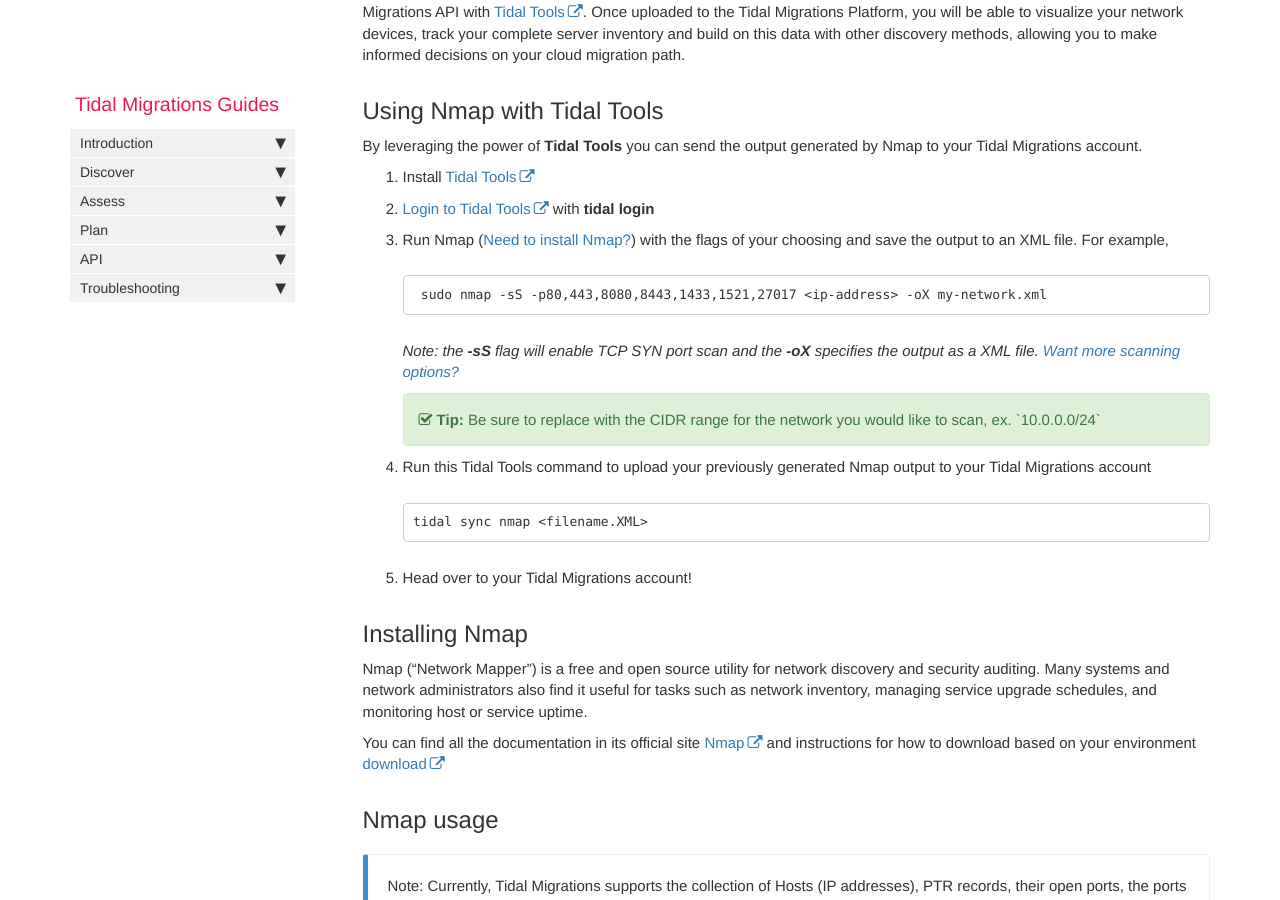
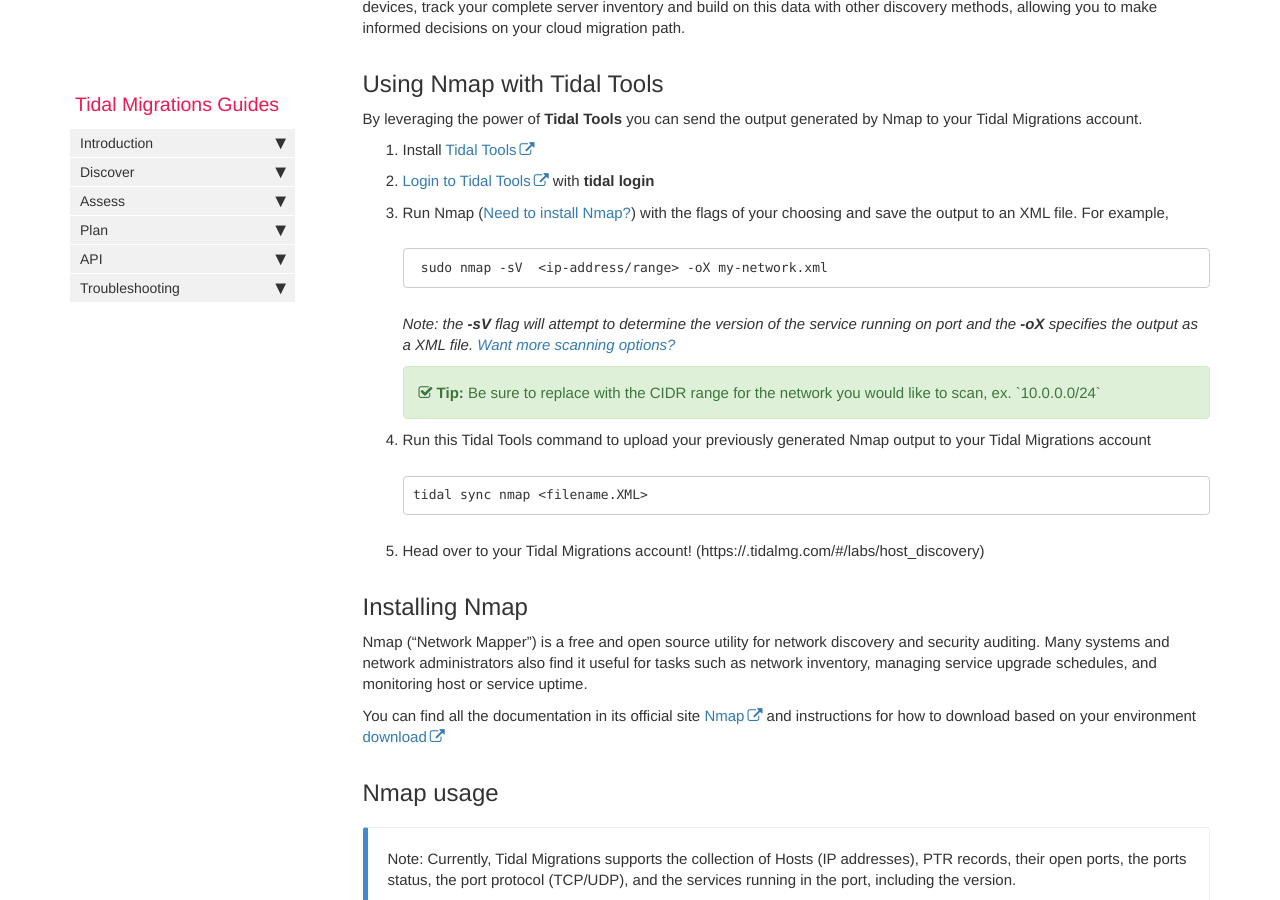
Before and after one commit to tidalmigrations/tidalmigrations.github.io, a Jekyll site: the page built from pages/user guides/discover_nmap.md, in a window 1280 px wide and 900 px high, scrolled down 576 px. Built offline with Jekyll 4.4.1, drawn with Linux system fonts in a browser that asks for light colours; nearby versions of some CDN libraries; comment, search, counter and statistics services are not loaded; some of the changed text lies outside the part shown.

Commit message:
adjust wording

````diff
--- a/pages/user guides/discover_nmap.md
+++ b/pages/user guides/discover_nmap.md
@@ -1,12 +1,11 @@
 ---
-title: Discover your Hosts with Nmap
+title: Host discovery with Nmap
 keywords: nmap, ip, address, api, services
 last_updated: September 2020
 summary: "How to use nmap to scan your network"
 sidebar: main_sidebar
 permalink: discover-nmap.html
 ---
-
 
 
 As part of your cloud migration journey it is important to have all the tools at your disposal. In addition to [the other discovery methods](https://guides.tidalmg.com), you can use [Nmap](https://nmap.org/) to facilitate a part of the discovery process.
@@ -25,19 +24,16 @@ By leveraging the power of **Tidal Tools** you can send the output generated by
 2. [Login to Tidal Tools](https://guides.tidalmg.com/tidal-tools.html#login) with **tidal login**
 3. Run Nmap ([Need to install Nmap?](#installing-nmap)) with the flags of your choosing and save the output to an XML file. For example,
     ```
-    sudo nmap -sS -p80,443,8080,8443,1433,1521,27017 <ip-address> -oX my-network.xml
+    sudo nmap -sV  <ip-address/range> -oX my-network.xml
     ```
-    _Note: the **-sS** flag will enable TCP SYN port scan and the **-oX** specifies the output as a XML file. [Want more scanning options?](#nmap-usage)_
+    _Note: the **-sV** flag will attempt to determine the version of the service running on port and the **-oX** specifies the output as a XML file. [Want more scanning options?](#nmap-usage)_
     {% include tip.html content="Be sure to replace <ip-address> with the CIDR range for the network you would like to scan, ex. `10.0.0.0/24`" %}
 
 4. Run this Tidal Tools command to upload your previously generated Nmap output to your Tidal Migrations account
 ```
 tidal sync nmap <filename.XML>
 ```
-
-5. Head over to your Tidal Migrations account!
-
-
+5. Head over to your Tidal Migrations account! (https://<account_name>.tidalmg.com/#/labs/host_discovery)
 
 ## Installing Nmap
 
@@ -47,19 +43,21 @@ You can find all the documentation in its official site [Nmap](https://nmap.org/
 
 
 ## Nmap usage
+
 {% include callout.html content="Note: Currently, Tidal Migrations supports the collection of Hosts (IP addresses), PTR records, their open ports, the ports status, the port protocol (TCP/UDP), and the services running in the port, including the version."  type="primary"%}
+Nmap offers a wide range of utilities and commands, such as Port scanning, Host discovery, Service and version detection to name a few. Here some basic examples for how to do some nmap scanning.
 
-Nmap offers a wide range of utilities and commands, such as Port scanning, Host discovery, Service and version detection to name a few. Here some basic examples for how to do some nmap scanning.
+
 _NB: Some commands required sudo privilege._
 
-#### Target Specification
+### Target Specification
 
 ```
 nmap 192.168.1.1-254                # Scan a range
 
 ```
 
-#### Scan Techniques
+### Scan Techniques
 
 ```
 nmap 192.168.1.1 -sS                # TCP SYN port scan (Default)
@@ -70,7 +68,7 @@ nmap 192.168.1.1 -sU                # UDP port scan
 
 ```
 
-#### Host Discovery
+### Host Discovery
 
 ```
 nmap 192.168.1.1-3 -sL              # No Scan. List targets only
````
Also changed, not shown: pages/api/Using_with_nmap.md (+1 -0 lines).
